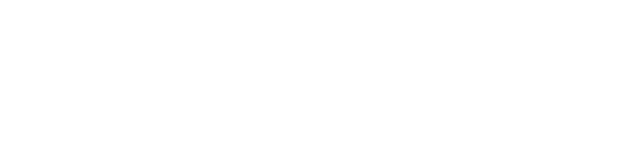
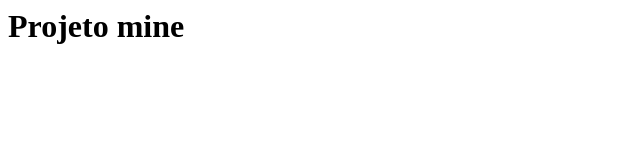
Before and after one commit to dthknt/curso-git, a plain HTML site: page index.html in a window 1280 px wide. Shown: the whole page, without its empty margins (0-640 px from the left). Drawn offline with Linux system fonts and the light colour scheme.

Commit message:
add o titulo

```diff
--- a/index.html
+++ b/index.html
@@ -4,6 +4,6 @@
 </head>
 
 <body>
-
+	<h1>Projeto mine</h1>
 </body>
 </html>
```
